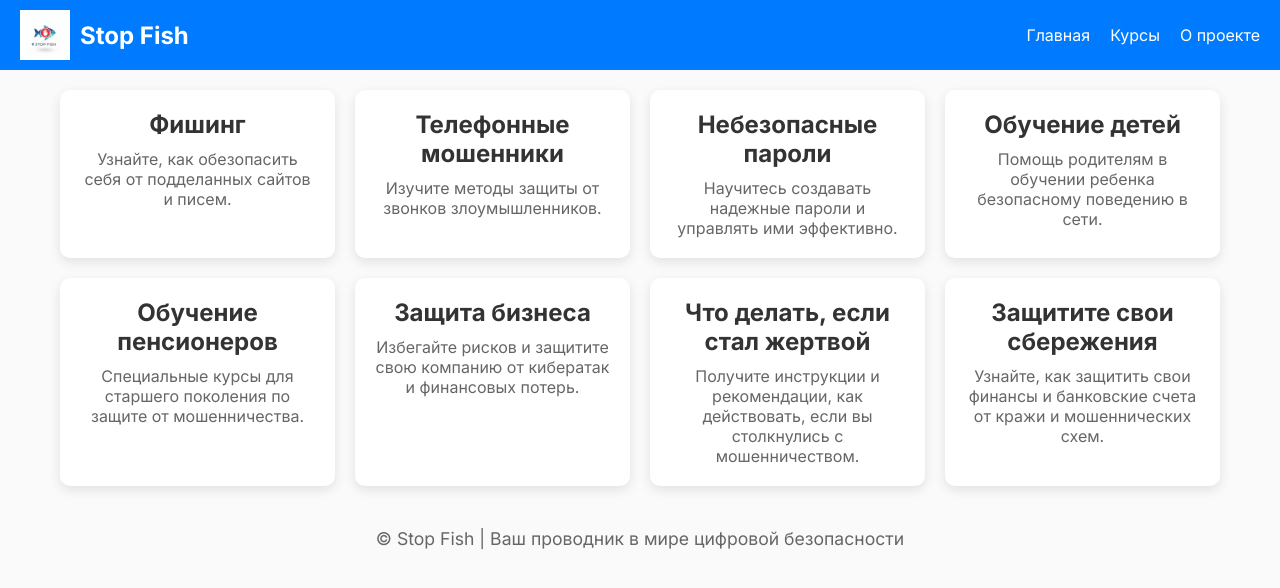
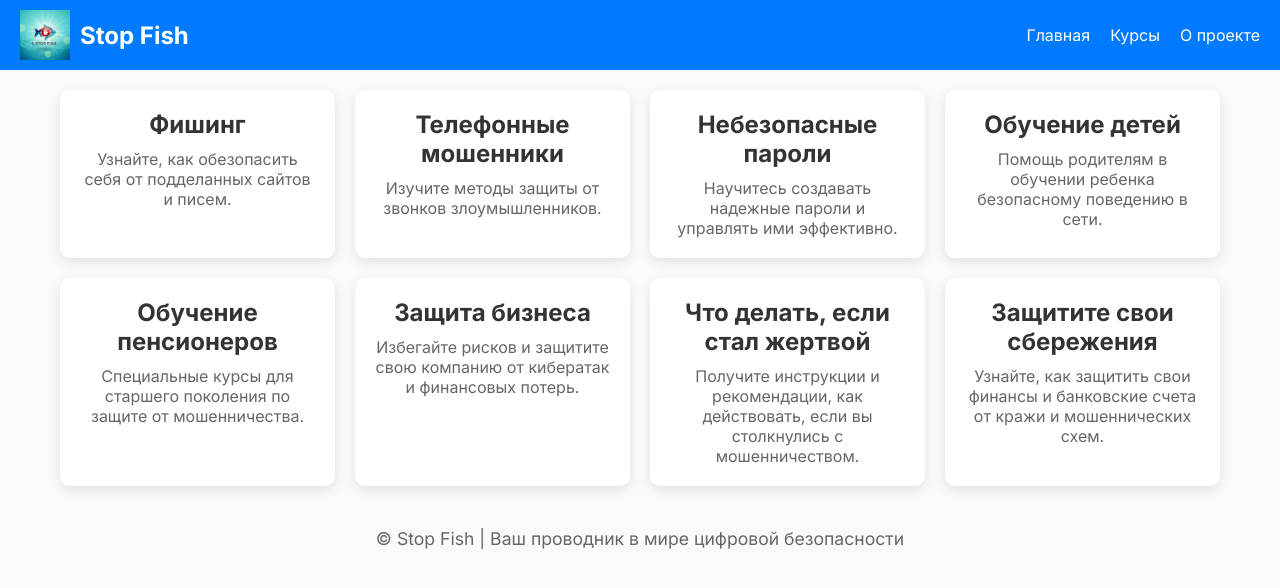
Before and after one commit to Bu11t0N/stop-fish, a plain HTML site: page index.html in a window 1280 px wide. Drawn offline with Linux system fonts and the light colour scheme.

Commit message:
Update index.html

```diff
--- a/index.html
+++ b/index.html
@@ -100,7 +100,7 @@
 <body>
     <header>
         <div class="branding">
-            <img class="logo" src="logo48.png" alt="Логотип Stop Fish">
+            <img class="logo" src="logo52.png" alt="Логотип Stop Fish">
             <span class="site-name">Stop Fish</span>
         </div>
         <nav>
```
